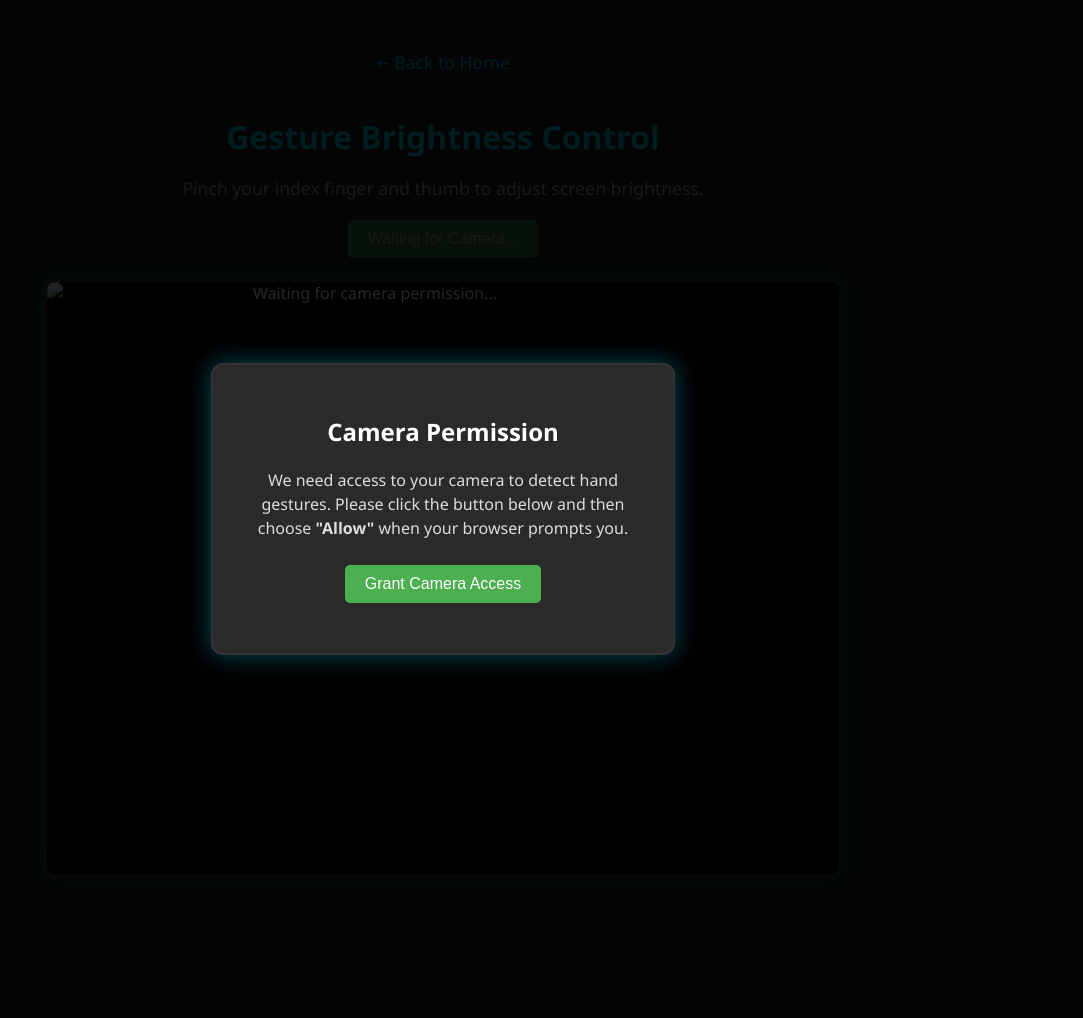
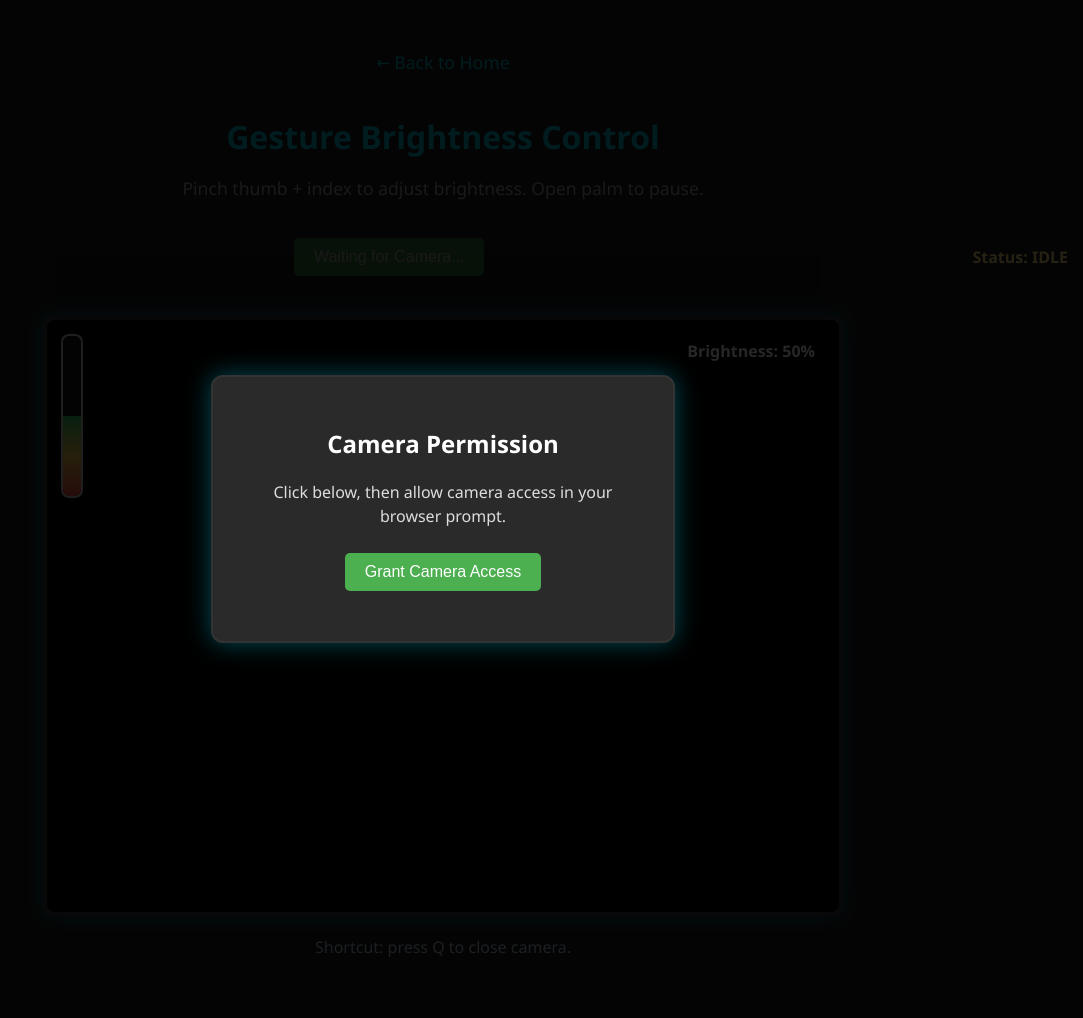
Before and after one commit to bikram73/Gesture_Based_Screen_Brightness_Control, a Flask app: page /app in a window 1280 px wide. Shown: the whole page, without its empty margins (197-1280 px from the left). Run offline with Flask 3, Linux system fonts and the light colour scheme; parts of the project's set-up code (start-up, migrations or seed data) failed here and were passed over.

Commit message:
first commit

```diff
--- a/templates/index.html
+++ b/templates/index.html
@@ -7,98 +7,36 @@
     <link rel="stylesheet" href="/static/style.css">
 </head>
 <body>
-    <!-- Custom Camera Access Modal -->
     <div id="camera-modal" class="modal-overlay">
         <div class="modal">
             <h2>Camera Permission</h2>
-            <p>We need access to your camera to detect hand gestures. Please click the button below and then choose <strong>"Allow"</strong> when your browser prompts you.</p>
-            <button id="grant-btn" class="btn btn-off" onclick="requestCameraAccess()">Grant Camera Access</button>
-            <div id="loading-spinner" class="spinner" style="display: none;"></div>
+            <p>Click below, then allow camera access in your browser prompt.</p>
+            <button id="grant-btn" class="btn btn-off">Grant Camera Access</button>
         </div>
     </div>
 
     <div class="container">
-        <a href="{{ url_for('home') }}" class="back-link">&larr; Back to Home</a>
+        <a href="./home.html" class="back-link">&larr; Back to Home</a>
         <h1>Gesture Brightness Control</h1>
-        <p class="instructions">Pinch your index finger and thumb to adjust screen brightness.</p>
-        <button id="toggle-btn" class="btn btn-off" onclick="toggleCamera()" disabled>Waiting for Camera...</button>
-        <div class="video-container">
-            <!-- The 'src' attribute is removed initially so it waits for permission -->
-            <img id="video-feed" data-src="{{ url_for('video_feed') }}" width="640" height="480" alt="Waiting for camera permission...">
+        <p class="instructions">Pinch thumb + index to adjust brightness. Open palm to pause.</p>
+
+        <div class="toolbar">
+            <button id="toggle-btn" class="btn btn-off" disabled>Waiting for Camera...</button>
+            <span id="status" class="status">Status: IDLE</span>
         </div>
+
+        <div class="video-container" id="video-shell">
+            <video id="video" autoplay playsinline muted></video>
+            <canvas id="overlay"></canvas>
+            <div class="meter-wrap">
+                <div id="meter" class="meter"></div>
+            </div>
+            <div id="value" class="value">Brightness: 50%</div>
+        </div>
+
+        <p class="hint">Shortcut: press Q to close camera.</p>
     </div>
 
-    <script>
-        document.addEventListener("DOMContentLoaded", function() {
-            // Check if we already have permission from a previous visit
-            if (localStorage.getItem('cameraPermissionGranted') === 'true') {
-                document.getElementById('camera-modal').style.display = 'none';
-                requestCameraAccess(); // Automatically start the feed
-            }
-        });
-
-        function requestCameraAccess() {
-            var grantBtn = document.getElementById('grant-btn');
-            var spinner = document.getElementById('loading-spinner');
-
-            if (navigator.mediaDevices && navigator.mediaDevices.getUserMedia) {
-                // Hide button and show spinner
-                grantBtn.style.display = 'none';
-                spinner.style.display = 'block';
-
-                navigator.mediaDevices.getUserMedia({ video: true })
-                    .then(function(stream) {
-                        // Stop the browser stream immediately so it doesn't block OpenCV from accessing the hardware camera
-                        stream.getTracks().forEach(track => track.stop());
-
-                        // Remember the permission for next time
-                        localStorage.setItem('cameraPermissionGranted', 'true');
-
-                        // Hide the custom modal
-                        document.getElementById('camera-modal').style.display = 'none';
-
-                        // Start the backend video feed now that permission is verified
-                        var img = document.getElementById('video-feed');
-                        img.src = img.getAttribute('data-src');
-
-                        // Enable the toggle button
-                        var btn = document.getElementById('toggle-btn');
-                        btn.innerText = 'Stop Camera';
-                        btn.classList.remove('btn-off');
-                        btn.removeAttribute('disabled');
-                    })
-                    .catch(function(err) {
-                        // Clear the saved permission if it gets denied or revoked
-                        localStorage.removeItem('cameraPermissionGranted');
-
-                        alert("Camera permission denied. Please allow camera access in your browser to use this application.");
-                        document.getElementById('toggle-btn').innerText = 'Camera Blocked';
-                        document.getElementById('camera-modal').style.display = 'none';
-
-                        // Reset modal state in case they refresh or try again
-                        grantBtn.style.display = 'block';
-                        spinner.style.display = 'none';
-                    });
-            } else {
-                alert("Camera access is not supported by your browser.");
-            }
-        }
-
-        function toggleCamera() {
-            var img = document.getElementById('video-feed');
-            var btn = document.getElementById('toggle-btn');
-
-            if (img.hasAttribute('src')) {
-                img.setAttribute('data-src', img.src); // Store the URL for later
-                img.removeAttribute('src'); // Removing the source closes the stream
-                btn.innerText = 'Start Camera';
-                btn.classList.add('btn-off');
-            } else {
-                img.src = img.getAttribute('data-src'); // Restore the URL to start a new stream
-                btn.innerText = 'Stop Camera';
-                btn.classList.remove('btn-off');
-            }
-        }
-    </script>
+    <script type="module" src="./app.js"></script>
 </body>
 </html>
```
